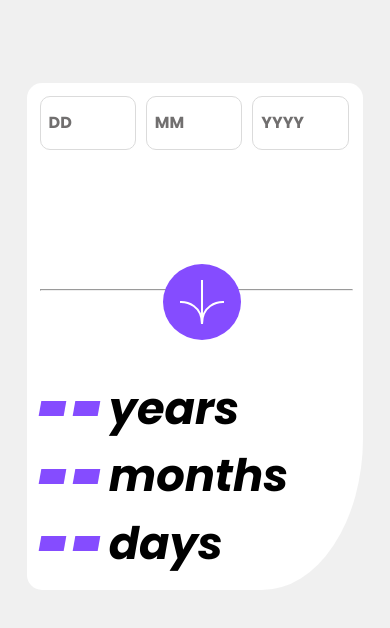
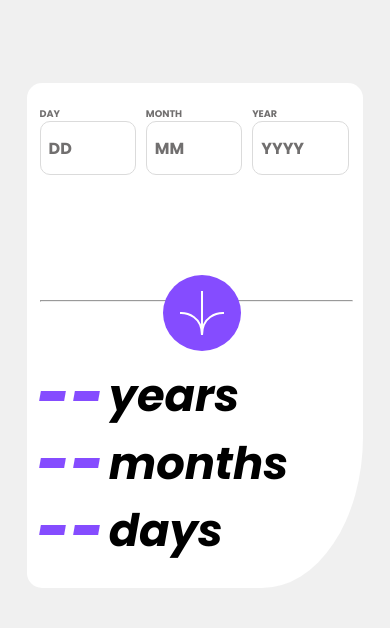
Before and after one commit to IdrisDY/AGE-CALCULATOR-TS, a React (Vite) app: page / in a window 390 px wide. Shown: the top 628 px of the page. Built offline with nearby package versions, Linux system fonts and the light colour scheme.

Commit message:
mobile btn lowertxt fix

```diff
--- a/src/date.css
+++ b/src/date.css
@@ -37,6 +37,17 @@ font-size: smaller;
    background-color:  black;
    width:100% ;
  }
+ .age-container{
+  margin-top: -1.5em;
+}
+
+ label{
+color:hsl(0, 1%, 44%) ;
+text-align: start;
+font-weight: bold;
+font-size: .6em;
+}
+
  hr{
   background-color: hsl(0, 0%, 86%) ;
   width:100% ;
@@ -141,7 +152,7 @@ transform: skewX(-10deg);
    padding-top: 20%;
   }
   .content{
-    padding: .8em;
+    padding: 1.5em .8em;
     gap: 0;
 border-bottom-right-radius: 30%;   }
 
@@ -164,13 +175,14 @@ font-size: 3rem;    }
   .time-text{
    font-size: 2.8rem;
    max-width: 50%;
+   font-weight: bolder;
    }
    .text-contain{
 gap: .6em;
     }
 
    .dash{
-     height: 15px;
+     height: 10px;
      width: 25px;
      max-width: 50%;
 
--- a/src/dateview.tsx
+++ b/src/dateview.tsx
@@ -123,7 +123,10 @@ const MainView = () => {
       <div className="content">
         <div className="text-container">
           <div className="inputcon">
+
+            <label htmlFor="day"> DAY </label>
             <input
+            id="day"
               type="number"
               placeholder="DD"
               className={` inputStyle ${
@@ -138,7 +141,10 @@ const MainView = () => {
           </div>
 
           <div className="inputcon">
+          <label htmlFor="month"> MONTH </label>
+
             <input
+            id="month"
               type="number"
               placeholder="MM"
               className={` inputStyle ${
@@ -155,7 +161,9 @@ const MainView = () => {
           </div>
 
           <div className="inputcon">
+            <label htmlFor="year">YEAR</label>
             <input
+            id="year"
               type="number"
               placeholder="YYYY"
               className={` inputStyle ${
@@ -176,7 +184,7 @@ const MainView = () => {
           </button>
         </div>
 
-        <div>
+        <div className="age-container" >
           <div className="text-contain">
             {" "}
             {showResult ? (
```
